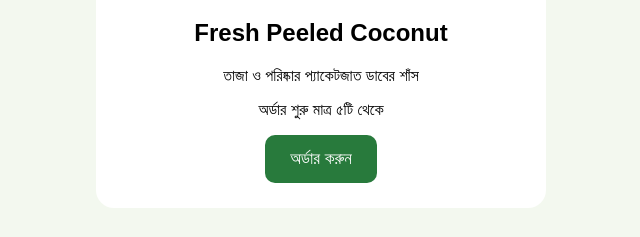
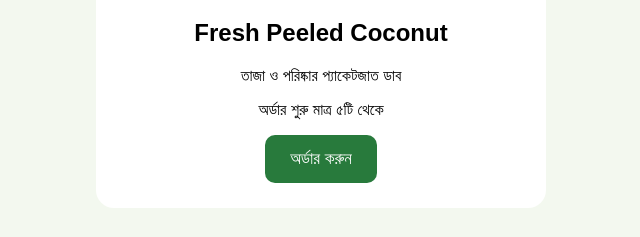
Before and after one commit to mmohimenapu-prog/CocoZen, a plain HTML site: page index.html in a window 1280 px wide. Shown: the part 150-387 px from the top of the page, 319-959 px from the left. Drawn offline with Linux system fonts and the light colour scheme.

Commit message:
Update index.html

```diff
--- a/index.html
+++ b/index.html
@@ -34,7 +34,7 @@
   <div class="box">
     <h1>🥥 CocoZen</h1>
     <h2>Fresh Peeled Coconut</h2>
-    <p>তাজা ও পরিষ্কার প্যাকেটজাত ডাবের শাঁস</p>
+    <p>তাজা ও পরিষ্কার প্যাকেটজাত ডাব</p>
     <p>অর্ডার শুরু মাত্র ৫টি থেকে</p>
     <button type="button">
       অর্ডার করুন
```
